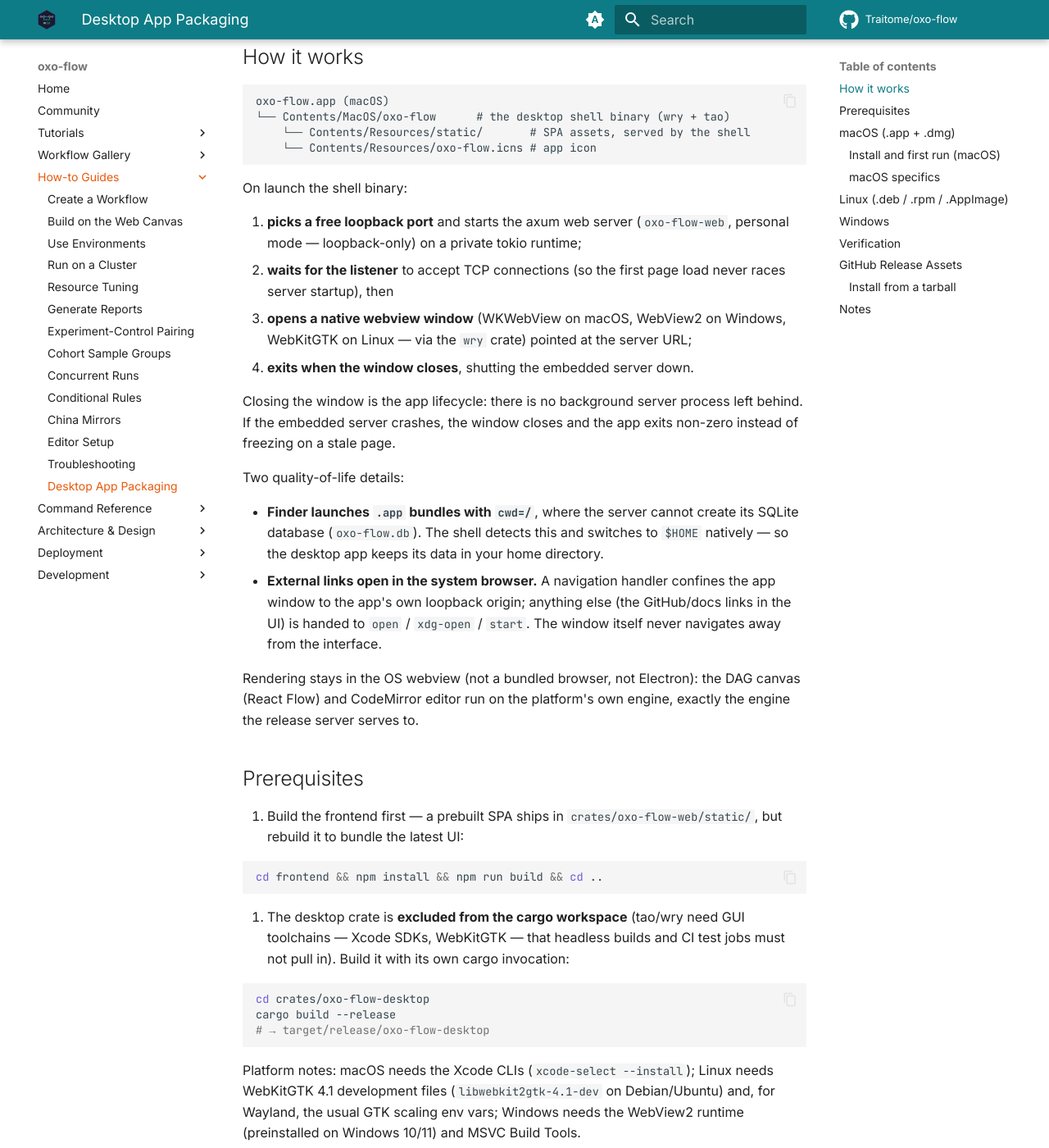
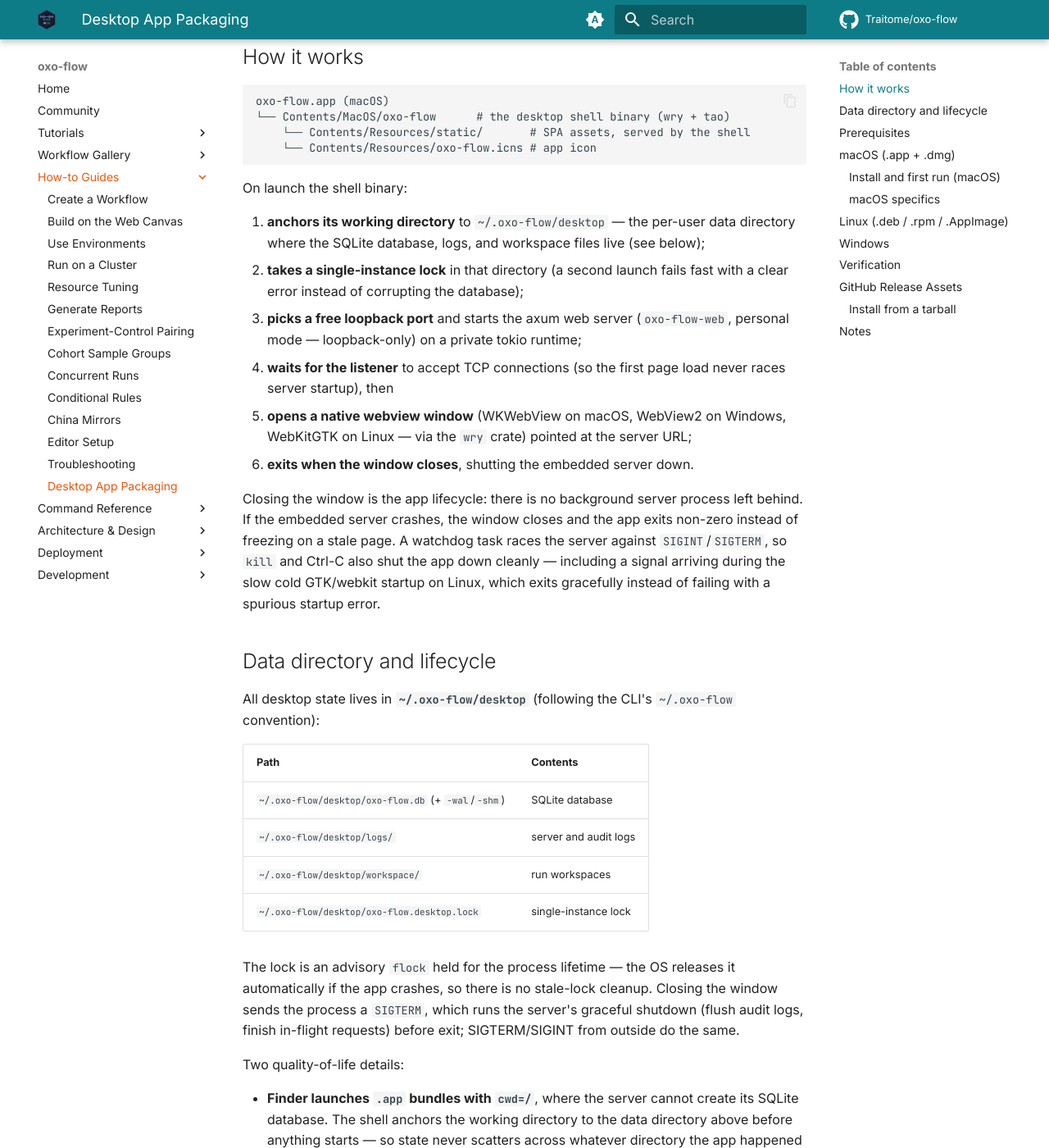
Before and after one commit to Traitome/oxo-flow, an MkDocs documentation site: the page built from docs/guide/src/how-to/desktop-app.md, in a window 1280 px wide and 1400 px high, scrolled down 244 px. Shown: the whole window at 82% size. Built offline with MkDocs 1.6.1 and Material for MkDocs 9.7.7, drawn with Linux system fonts in a browser that asks for light colours; comment, search, counter and statistics services are not loaded; the version menu is left out; some of the changed text lies outside the part shown.

Commit message:
docs(desktop): data directory, single-instance lock, lifecycle semantics
Update the desktop packaging guide for what the shell now does:

- document the ~/.oxo-flow/desktop data directory (db, logs, workspace,
  single-instance lock) in a table, replacing the older "switches to
  $HOME" phrasing
- describe the full startup sequence (cwd anchor -> lock -> server ->
  wait -> window) and the lifecycle semantics: window close, SIGTERM,
  and SIGINT all run the server's graceful shutdown; a signal during the
  cold GTK startup exits cleanly instead of failing
- reword the Linux section: release packaging for the native shell still
  covers macOS only, but the desktop crate itself runs on Linux (X11
  verified) — drop the "currently packaged for macOS" ambiguity
- note that the desktop shell and `oxo-flow serve` keep separate data
  directories so both can run side by side

CHANGELOG: add the data-dir/lifecycle feature entry under Unreleased.

Co-Authored-By: Claude <noreply@anthropic.com>

````diff
--- a/docs/guide/src/how-to/desktop-app.md
+++ b/docs/guide/src/how-to/desktop-app.md
@@ -16,30 +16,58 @@ oxo-flow.app (macOS)
 
 On launch the shell binary:
 
-1. **picks a free loopback port** and starts the axum web server
+1. **anchors its working directory** to `~/.oxo-flow/desktop` — the
+   per-user data directory where the SQLite database, logs, and workspace
+   files live (see below);
+2. **takes a single-instance lock** in that directory (a second launch
+   fails fast with a clear error instead of corrupting the database);
+3. **picks a free loopback port** and starts the axum web server
    (`oxo-flow-web`, personal mode — loopback-only) on a private tokio
    runtime;
-2. **waits for the listener** to accept TCP connections (so the first page
+4. **waits for the listener** to accept TCP connections (so the first page
    load never races server startup), then
-3. **opens a native webview window** (WKWebView on macOS, WebView2 on
+5. **opens a native webview window** (WKWebView on macOS, WebView2 on
    Windows, WebKitGTK on Linux — via the `wry` crate) pointed at the
    server URL;
-4. **exits when the window closes**, shutting the embedded server down.
+6. **exits when the window closes**, shutting the embedded server down.
 
 Closing the window is the app lifecycle: there is no background server
 process left behind. If the embedded server crashes, the window closes
-and the app exits non-zero instead of freezing on a stale page.
+and the app exits non-zero instead of freezing on a stale page. A
+watchdog task races the server against `SIGINT`/`SIGTERM`, so `kill` and
+Ctrl-C also shut the app down cleanly — including a signal arriving
+during the slow cold GTK/webkit startup on Linux, which exits gracefully
+instead of failing with a spurious startup error.
+
+## Data directory and lifecycle
+
+All desktop state lives in **`~/.oxo-flow/desktop`** (following the CLI's
+`~/.oxo-flow` convention):
+
+| Path | Contents |
+|---|---|
+| `~/.oxo-flow/desktop/oxo-flow.db` (+ `-wal`/`-shm`) | SQLite database |
+| `~/.oxo-flow/desktop/logs/` | server and audit logs |
+| `~/.oxo-flow/desktop/workspace/` | run workspaces |
+| `~/.oxo-flow/desktop/oxo-flow.desktop.lock` | single-instance lock |
+
+The lock is an advisory `flock` held for the process lifetime — the OS
+releases it automatically if the app crashes, so there is no stale-lock
+cleanup. Closing the window sends the process a `SIGTERM`, which runs the
+server's graceful shutdown (flush audit logs, finish in-flight requests)
+before exit; SIGTERM/SIGINT from outside do the same.
 
 Two quality-of-life details:
 
 - **Finder launches `.app` bundles with `cwd=/`**, where the server cannot
-  create its SQLite database (`oxo-flow.db`). The shell detects this and
-  switches to `$HOME` natively — so the desktop app keeps its data in your
-  home directory.
+  create its SQLite database. The shell anchors the working directory to
+  the data directory above before anything starts — so state never
+  scatters across whatever directory the app happened to be launched from.
 - **External links open in the system browser.** A navigation handler
   confines the app window to the app's own loopback origin; anything else
   (the GitHub/docs links in the UI) is handed to `open` / `xdg-open` /
-  `start`. The window itself never navigates away from the interface.
+  `start`. `target="_blank"` links and `window.open` calls are routed the
+  same way. The window itself never navigates away from the interface.
 
 Rendering stays in the OS webview (not a bundled browser, not Electron):
 the DAG canvas (React Flow) and CodeMirror editor run on the platform's
@@ -171,9 +199,10 @@ oxo-flow serve --open
 
 The Linux desktop entries (deb/rpm/AppImage) still launch
 `oxo-flow serve --open`, which opens the interface in the system browser —
-the native-window shell is currently packaged for macOS. Install
-`libwebkit2gtk-4.1-dev` and run the desktop crate directly if you want the
-windowed shell on Linux today:
+the release packaging for the native-window shell currently covers macOS.
+Install `libwebkit2gtk-4.1-dev` and run the desktop crate directly if you
+want the windowed shell on Linux today (the crate itself is
+platform-independent; verified on X11/Xvfb, Linux):
 
 ```bash
 cd crates/oxo-flow-desktop && cargo run --release
@@ -214,9 +243,9 @@ tarballs (built by CI, not by hand):
 |---|---|
 | `oxo-flow-<ver>-desktop-x86_64-apple-darwin.dmg` / `-desktop-…-app.zip` | macOS Intel (Rosetta on Apple Silicon) |
 | `oxo-flow-<ver>-desktop-aarch64-apple-darwin.dmg` / `-desktop-…-app.zip` | macOS Apple Silicon |
-| `oxo-flow-<ver>-desktop-amd64.deb` | Debian / Ubuntu (menu entry opens the system browser) |
-| `oxo-flow-<ver>-desktop-x86_64.rpm` | RHEL / Fedora / CentOS (menu entry opens the system browser) |
-| `oxo-flow-<ver>-desktop-x86_64.AppImage` | any Linux distribution (menu entry opens the system browser) |
+| `oxo-flow-<ver>-desktop-amd64.deb` | Debian / Ubuntu (menu entry opens the system browser; native window via the desktop crate) |
+| `oxo-flow-<ver>-desktop-x86_64.rpm` | RHEL / Fedora / CentOS (menu entry opens the system browser; native window via the desktop crate) |
+| `oxo-flow-<ver>-desktop-x86_64.AppImage` | any Linux distribution (menu entry opens the system browser; native window via the desktop crate) |
 | `oxo-flow-<ver>-<target>.tar.gz` | CLI binary, 8 targets (macOS ×2, Linux glibc/musl ×3 architectures) — for clusters, containers, and scripted installs |
 | `oxo-flow-web-<ver>-<target>.tar.gz` | Standalone web-server binary (no CLI subcommands) — for deployment hosts that only serve the UI |
 | `SHA256SUMS.txt` | Checksums for every asset above |
@@ -252,6 +281,12 @@ checkout is needed).
   (`0.16.0`) by value — it is outside the workspace, so it does not
   inherit `[workspace.package]`; bump it together with the rest on
   release.
+- **Data directory**: the desktop app keeps all state in
+  `~/.oxo-flow/desktop` (database, logs, workspace, single-instance
+  lock) — see the table above. The CLI's `oxo-flow serve` and the
+  desktop shell deliberately do not share a data directory, so both can
+  run side by side (e.g. while comparing a release install with a dev
+  build).
 - **Icon**: the app icon (`assets/oxo-flow.icns`, macOS) is rendered from
   `logo.svg` and shipped in the CI bundle. For local cargo-bundle builds,
   add `icon = ["../../assets/oxo-flow.icns"]` under
````
Also changed, not shown: CHANGELOG.md.
